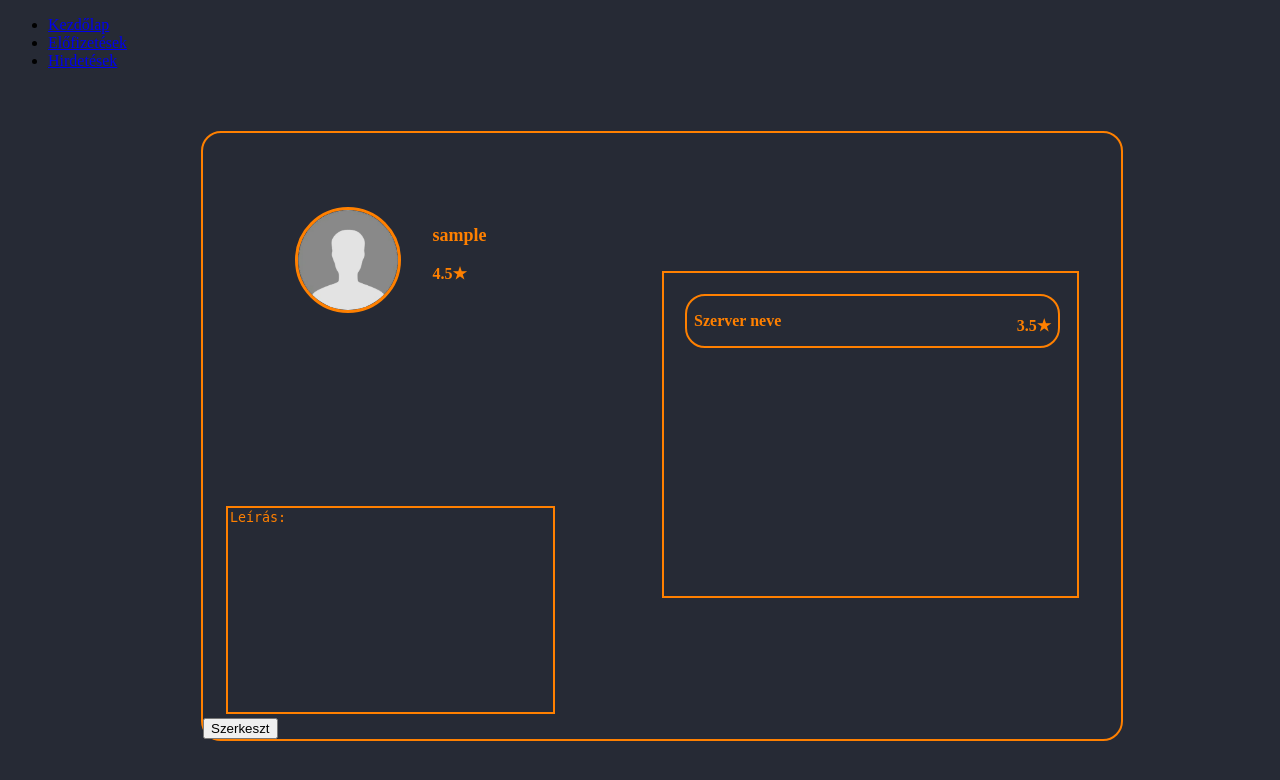
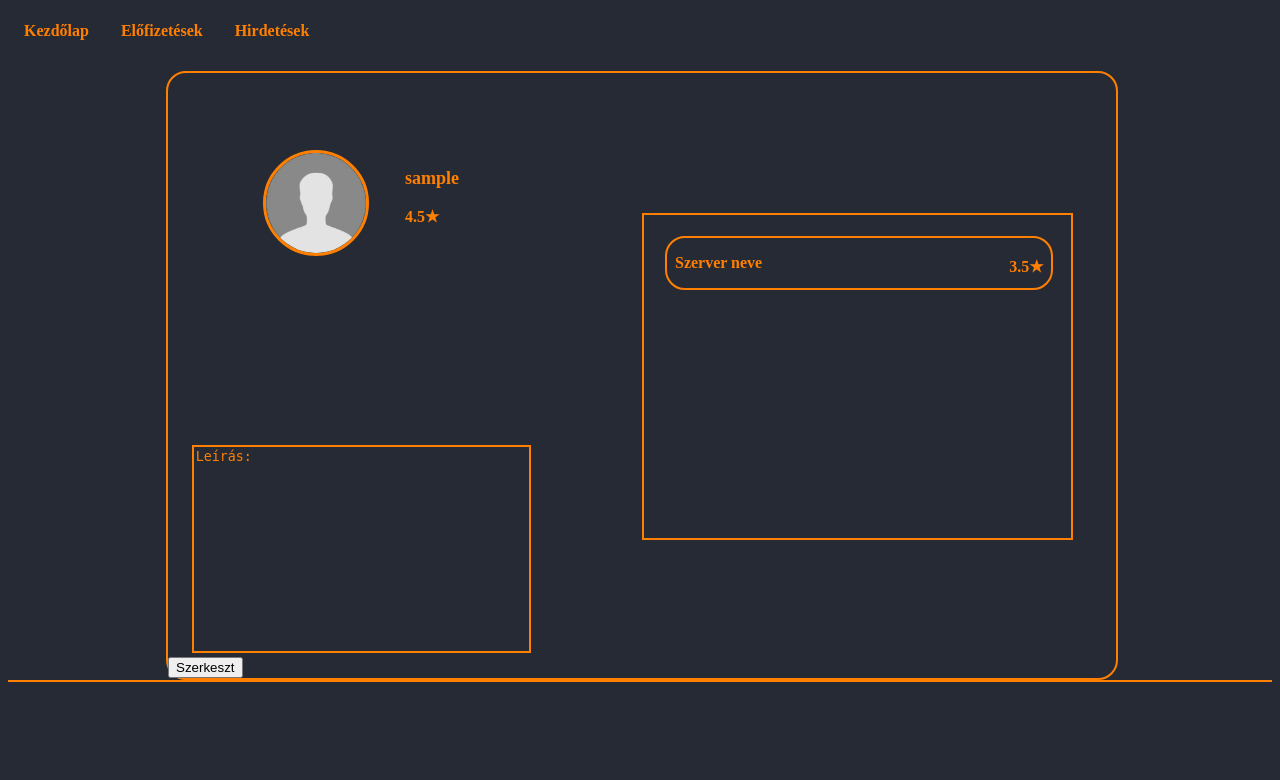
Before and after one commit to Benceplays/Project-B, a PHP site: page /profile/profile.php in a window 1280 px wide. Shown: the top 780 px of the page. Run offline with PHP 8.4, Linux system fonts and the light colour scheme; the visitor is signed in with stand-in values (Sample User, id 1); data that the repository does not hold is empty.

Commit message:
par cucc

```diff
--- a/index.php
+++ b/index.php
@@ -16,7 +16,7 @@
   <ul class="ul">
     <li class="li" ><a class="li-a" href="index.php">Kezdőlap</a></li>
     <li class="li">
-      <ul style="padding: 0;"><a class="li-a" href="elofizetes/elofizetesek.html" id="subscriber">Előfizetések</a></ul>
+      <ul style="padding: 0;"><a class="li-a" href="elofizetes/elofizetesek.php" id="subscriber">Előfizetések</a></ul>
     </li>
 
     <li class="li" onmouseover="beadol()" onmouseout="kiadol()">
--- a/login/logincucc.php
+++ b/login/logincucc.php
@@ -14,7 +14,7 @@
 <ul class="ul">
     <li class="li" ><a class="li-a" href="../index.php">Kezdőlap</a></li>
     <li class="li">
-      <ul style="padding: 0;"><a class="li-a" href="../elofizetesek/elofizetesek.php" id="subscriber">Előfizetések</a></ul>
+      <ul style="padding: 0;"><a class="li-a" href="../elofizetes/elofizetesek.php" id="subscriber">Előfizetések</a></ul>
     </li>
 
     <li class="li" onmouseover="beadol()" onmouseout="kiadol()">
@@ -80,7 +80,7 @@
 
         <input class="loginobject psw-hide" placeholder="Jelszó" type="password" title="Jelszó" id="passwordfirst" name="passwordfirst" required><br><br>
           <img src="../password.png" width="30px" style="float: right; margin-right: 2%; margin-top: -60px;" onclick="jelszonezes()">
-        <a class="forgotpasswd" href="../forgotpasswd/index.php" style="font-weight: bold;">Elfelejtetted a jelszavad?</a>
+        <a class="forgotpasswd" href="../forgotpasswd/forgotpasswd.php" style="font-weight: bold;">Elfelejtetted a jelszavad?</a>
         <button class="logininbutton" style="margin-bottom: 5%;" id="logi">Bejelentkezés</button>
     </div>
     </form>
--- a/profile/profile.css
+++ b/profile/profile.css
@@ -1,7 +1,32 @@
 body {
     background-color: rgb(38, 42, 53);
 }
+.ul {
+    list-style-type: none;
+    margin: 0;
+    padding: 0;
+    overflow: hidden;
+    background-color:rgb(38, 42, 53);
+    border-bottom: #ff8000 2px solid;
+}
 
+.li {
+    float: left;
+}
+
+.li-a {
+    display: block;
+    color: #ff8000;
+    text-align: center;
+    padding: 14px 16px;
+    text-decoration: none;
+    font-weight: bold;
+}
+
+.li-a:hover {
+    background-color: #ff8000;
+    color: rgb(38, 42, 53);
+}
 .orange-text{
     color: #ff8000;
 }
--- a/server/server.php
+++ b/server/server.php
@@ -16,7 +16,7 @@
 <ul class="ul">
     <li class="li" ><a class="li-a" href="../index.php">Kezdőlap</a></li>
     <li class="li">
-      <ul style="padding: 0;"><a class="li-a" href="../elofizetes/elofizetesek.html" id="subscriber">Előfizetések</a></ul>
+      <ul style="padding: 0;"><a class="li-a" href="../elofizetes/elofizetesek.php" id="subscriber">Előfizetések</a></ul>
     </li>
 
     <li class="li" onmouseover="beadol()" onmouseout="kiadol()">
```
Also changed, not shown: elofizetesek/elofizetesek.html (deleted, +0 -70 lines), elofizetesek/elofizetesek.php (added, +110 -0 lines).
